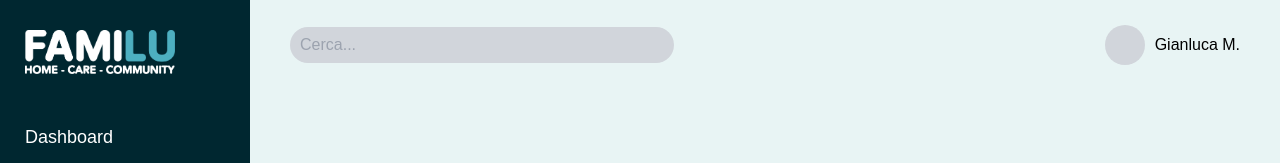
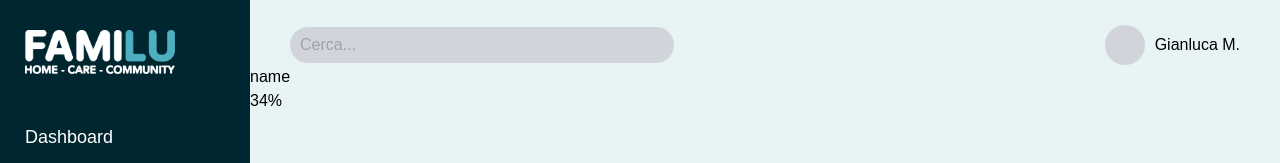
Before and after one commit to alexbusca/familu-frontend, a Next.js app: page / in a window 1280 px wide. Shown: the top 163 px of the page. Built offline with nearby package versions, Linux system fonts and the light colour scheme.

Commit message:
edirted cards and varrious directories

```diff
--- a/src/app/components/user-card.js
+++ b/src/app/components/user-card.js
@@ -1,20 +1,11 @@
 import React from 'react';
-import PropTypes from 'prop-types';
 
-const UserCard = ({ user }) => {
+function UserCard() {
     return (
         <div className="user-card">
-            <h2>{user.name}</h2>
-            <p>{user.email}</p>
+            <h2 className="text-black">name</h2>
+            <p className="text-black">34%</p>
         </div>
     );
-};
-
-UserCard.propTypes = {
-    user: PropTypes.shape({
-        name: PropTypes.string.isRequired,
-        email: PropTypes.string.isRequired,
-    }).isRequired,
-};
-
+}
 export default UserCard;
--- a/src/app/page.js
+++ b/src/app/page.js
@@ -1,10 +1,10 @@
 import React from "react";
-import IndexPage from "./pages/index";
+import Dashboard from "./pages/Dashboard";
 
 export default function Home() {
   return (
     <div className="main">
-      <IndexPage/>
+      <Dashboard/>
     </div>
   );
 }
--- a/src/app/pages/index.js
+++ b/src/app/pages/Dashboard.js
@@ -1,14 +1,17 @@
 import React from 'react';
+import '../styles/dashboard.css';
 import Sidebar from '../components/sidebar';
 import MainHeader from '../components/main-header';
+import Matching from '../sections/Matching';
 
-const IndexPage = () => {
+const Dashboard = () => {
     return (
-        <div>
+        <div className='main-dashboard'>
             <Sidebar/>
             <MainHeader/>
+            <Matching/>
         </div>
     );
 };
 
-export default IndexPage;
+export default Dashboard;
--- /dev/null
+++ b/src/app/sections/Matching.js
@@ -0,0 +1,12 @@
+import React from 'react';
+import UserCard from '../components/user-card';
+
+const Matching = () => {
+    return (
+        <section>
+            <UserCard/>
+        </section>
+    );
+};
+
+export default Matching;
--- /dev/null
+++ b/src/app/styles/dashboard.css
@@ -0,0 +1,8 @@
+@tailwind base;
+@tailwind components;
+@tailwind utilities;
+@tailwind variants;
+
+.main-dashboard {
+  margin-left: 250px;
+}
--- a/src/app/styles/header.css
+++ b/src/app/styles/header.css
@@ -4,7 +4,6 @@
 @tailwind variants;
 
 .header-container{
-    margin-left: 250px;
     margin-top: 25px;
 }
 
@@ -16,4 +15,5 @@
 }
 .search-bar{
     padding-left: 10px;
+    color: #181818 ;
 }
--- a/tailwind.config.js
+++ b/tailwind.config.js
@@ -3,7 +3,9 @@ module.exports = {
   content: [
     "./src/pages/**/*.{js,ts,jsx,tsx,mdx}",
     "./src/components/**/*.{js,ts,jsx,tsx,mdx}",
+    "./src/app/sections/**/*.{js,ts,jsx,tsx,mdx",
     "./src/app/**/*.{js,ts,jsx,tsx,mdx}",
+
 
   ],
   theme: {
```
Also changed, not shown: src/app/sections/Analytics.js (added).
